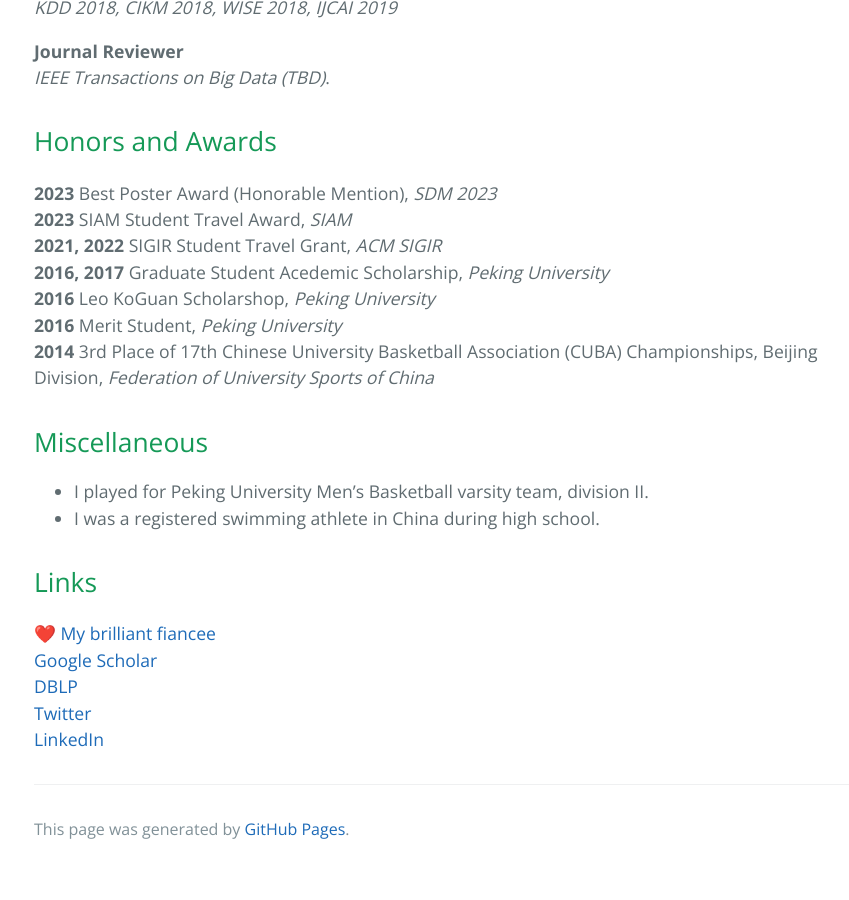
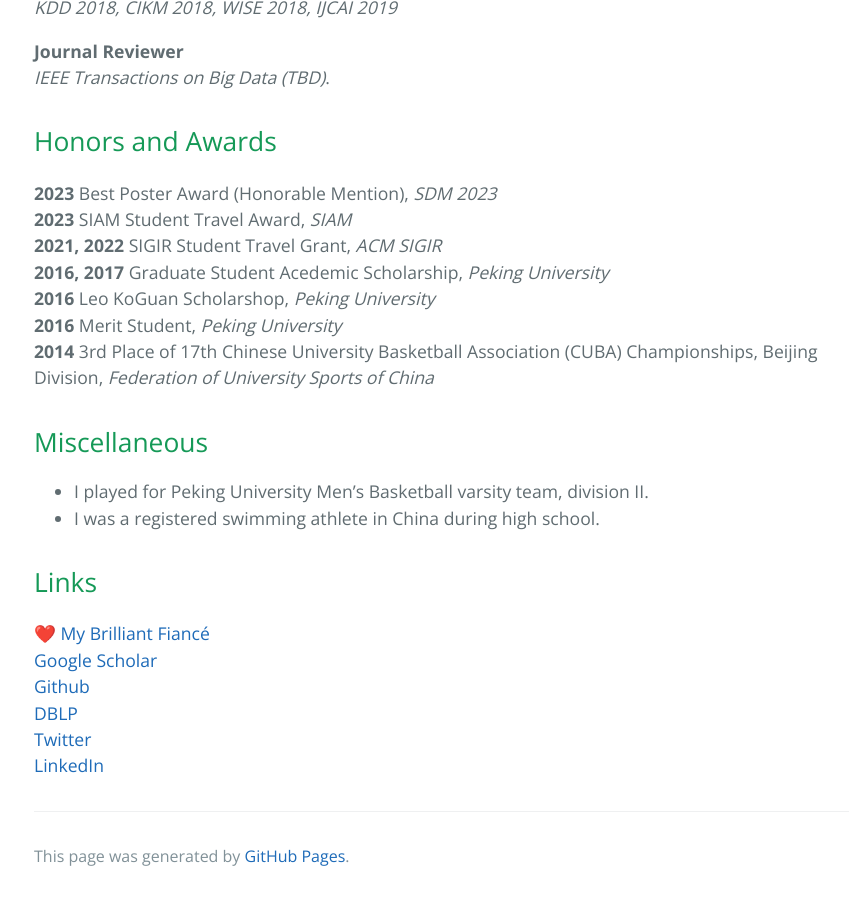
Before and after one commit to xiusic/xiusic.github.io, a Jekyll site: the page built from index.md, in a window 1280 px wide and 900 px high, scrolled down 5673 px. Shown: the whole window, without its empty margins (190-1039 px from the left). Built offline with Jekyll 4.4.1, drawn with Linux system fonts in a browser that asks for light colours; our own code applies the rules of GitHub Pages for plain Markdown files; before the commit the page ends 6546 px from its top, so only the background shows below that.

Commit message:
Update index.md

```diff
--- a/index.md
+++ b/index.md
@@ -230,8 +230,9 @@ _IEEE Transactions on Big Data (TBD)_.
 *   I was a registered swimming athlete in China during high school.
 
 ## Links
-[❤️ My brilliant fiancee](https://sites.google.com/site/ruihanwu14/)
+[❤️ My Brilliant Fiancé](https://sites.google.com/site/ruihanwu14/)
 [Google Scholar](https://scholar.google.com/citations?user=JqGAil4AAAAJ)
+[Github](https://github.com/xiusic)
 [DBLP](https://dblp.org/pid/210/1049)
 [Twitter](https://twitter.com/XtremSup)
 [LinkedIn](https://www.linkedin.com/in/xiusi-chen-53180583/)
```
